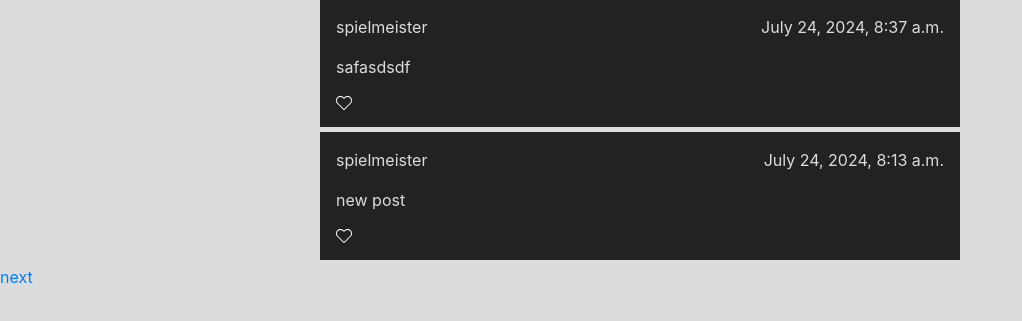
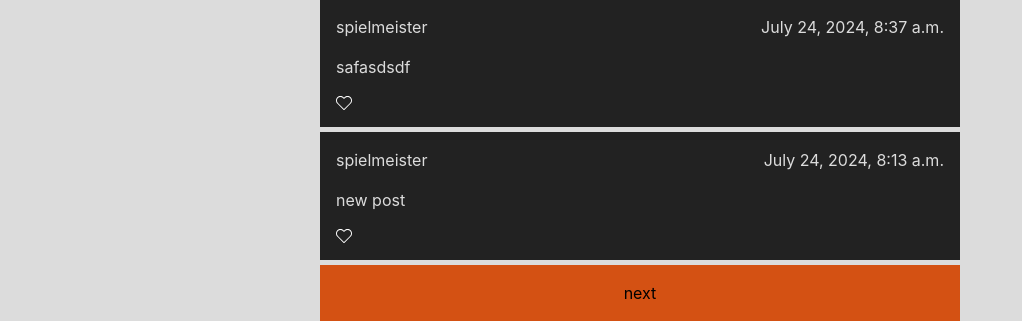
Before and after one commit to IanSpeelman/Social, a Django app: page / in a window 1280 px wide. Shown: the part 1135-1456 px from the top of the page, without its empty margins (0-1022 px from the left). Before the commit the page ends 1418 px from the top, so only its background shows below. Run offline with Django 3.2, Linux system fonts and the light colour scheme; data comes from the database, SQL or seed files in the repository; both versions use the stored data as it was after the commit; some libraries are stand-ins or nearby versions.

Commit message:
add styling for pagination buttons

```diff
--- a/network/static/network/styles/styles.css
+++ b/network/static/network/styles/styles.css
@@ -77,5 +77,20 @@ body {
   width: 1em;
   height: 1em;
 }
+#post-list .pagination {
+  gap: 1em;
+  width: 50vw;
+  display: flex;
+  flex-direction: row;
+  justify-content: space-around;
+  color: black;
+}
+#post-list .pagination a {
+  width: 100%;
+  color: inherit;
+  padding: 1em;
+  background-color: #d45113;
+  text-align: center;
+}
 
 /*# sourceMappingURL=styles.css.map */
--- a/network/static/network/styles/styles.scss
+++ b/network/static/network/styles/styles.scss
@@ -90,4 +90,20 @@ body {
 			}
 		}
 	}
+
+	.pagination {
+		a {
+			width: 100%;
+			color: inherit;
+			padding: 1em;
+			background-color: $accent-color;
+			text-align: center;
+		}
+		gap: 1em;
+		width: 50vw;
+		display: flex;
+		flex-direction: row;
+		justify-content: space-around;
+		color: $accent-contrast;
+	}
 }
--- a/network/templates/network/index.html
+++ b/network/templates/network/index.html
@@ -45,12 +45,14 @@
         </div>
     </div>
     {% endfor %}
+    <div class="pagination">
+        {% if previous %}
+        <a href="{% url 'index' %}?page={{previous}}">previous</a>
+        {% endif %}
+        {% if next %}
+        <a href="{% url 'index' %}?page={{next}}">next</a>
+        {% endif %}
+    </div>
 </div>
 <script src="{% static 'network/js/show_modal.js' %}"></script>
-{% if next %}
-<a href="{% url 'index' %}?page={{next}}">next</a>
-{% endif %}
-{% if previous %}
-<a href="{% url 'index' %}?page={{previous}}">previous</a>
-{% endif %}
 {% endblock %}
```
Also changed, not shown: db.sqlite3, 1 other file.
